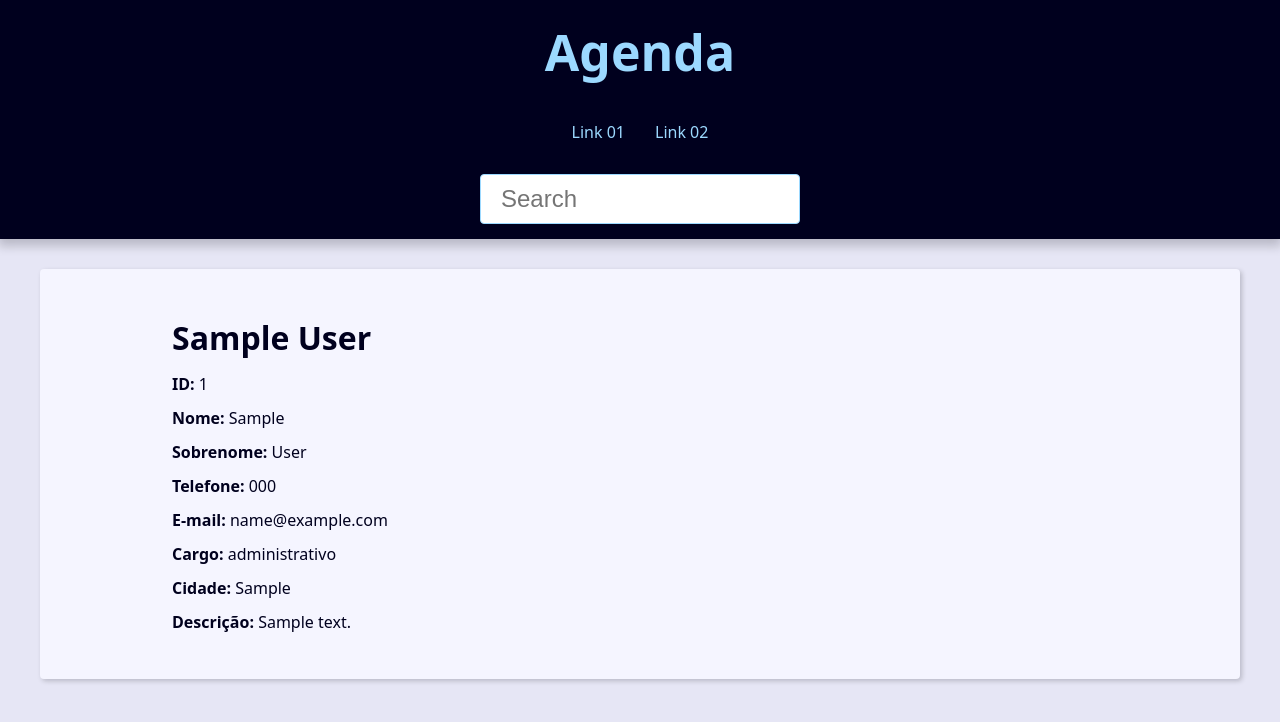
After one commit to LukeRobs/Agenda, a Django app: page /1/ in a window 1280 px wide. The commit adds this page. Shown: the top 722 px of the page. Run offline with Django 4.2, Linux system fonts and the light colour scheme; tables that the repository leaves empty hold one stand-in row (values such as "Sample post").

Commit message:
criação do home, contact e search com pagination

```diff
--- a/base_static/global/css/style.css
+++ b/base_static/global/css/style.css
@@ -1,3 +1,314 @@
-body {
-    background-color: aqua;
-}
+:root {
+    --spacing: 1.5rem;
+    --link-dark-color: rgb(0, 83, 134);
+    --link-light-color: rgb(156, 217, 255);
+    --clr-white: rgb(245, 245, 255);
+    --clr-black: rgb(0, 0, 30);
+    --clr-light-gray: rgb(230, 230, 245);
+    --clr-dark-shadow-5: rgba(0, 0, 10, 5%);
+    --clr-dark-shadow-10: rgba(0, 0, 10, 10%);
+    --clr-dark-shadow-20: rgba(0, 0, 10, 20%);
+    --clr-light-shadow-5: rgba(200, 200, 255, 5%);
+    --clr-light-shadow-10: rgba(200, 200, 255, 10%);
+    --clr-light-shadow-20: rgba(200, 200, 255, 20%);
+    --main-page-width: 120rem;
+    --table-min-width: 60rem;
+    --biggest-font-size: 5rem;
+    --bigger-font-size: 4rem;
+    --big-font-size: 3.2rem;
+    --medium-font-size: 2.4rem;
+    --small-font-size: 1.6rem;
+    --smaller-font-size: 1.4rem;
+    --smallest-font-size: 1.2rem;
+    --transition-fast: 300ms;
+    --transition-medium: 600ms;
+    --transition-slow: 1s;
+    --default-border-radius: 4px;
+  }
+
+  *,
+  *::before,
+  *::after {
+    margin: 0;
+    padding: 0;
+    box-sizing: border-box;
+  }
+
+  html {
+    font-size: 62.5%;
+  }
+
+  body {
+    font-family: system-ui, -apple-system, BlinkMacSystemFont, 'Segoe UI', Roboto,
+      Oxygen, Ubuntu, Cantarell, 'Open Sans', 'Helvetica Neue', sans-serif;
+    line-height: 1.5;
+    font-size: var(--small-font-size);
+    color: var(--clr-black);
+    -webkit-font-smoothing: antialiased;
+    background: var(--clr-light-gray);
+  }
+
+  img,
+  svg {
+    display: block;
+    max-width: 100%;
+  }
+
+  .header {
+    background: var(--clr-black);
+    padding: var(--spacing);
+    box-shadow: 0 5px 10px 2px var(--clr-dark-shadow-20);
+    z-index: 1;
+    position: relative;
+  }
+
+  .header-heading {
+    font-size: var(--biggest-font-size);
+    text-align: center;
+  }
+
+  .header-link {
+    color: var(--link-light-color);
+    text-decoration: none;
+    transition: filter var(--transition-fast) ease-in-out;
+  }
+
+  .header-link:hover {
+    filter: brightness(70%);
+  }
+
+  .menu {
+    margin: var(--spacing);
+  }
+
+  .menu-list {
+    list-style: none;
+    display: flex;
+    justify-content: center;
+    flex-flow: row wrap;
+  }
+
+  .menu-link {
+    display: block;
+    padding: var(--spacing);
+    color: var(--link-light-color);
+    text-decoration: none;
+    transition: background-color var(--transition-fast) ease-in-out;
+    border-radius: var(--default-border-radius);
+  }
+
+  .menu-link:hover {
+    background: var(--clr-light-shadow-10);
+  }
+
+  .content {
+    max-width: var(--main-page-width);
+    margin: calc(var(--spacing) * 2) auto;
+    padding: var(--spacing);
+    background: var(--clr-white);
+    box-shadow: 2px 2px 5px var(--clr-dark-shadow-20);
+    border-radius: var(--default-border-radius);
+  }
+
+  .responsive-table {
+    width: 100%;
+    overflow-x: auto;
+  }
+
+  .contacts-table {
+    width: 100%;
+    min-width: var(--table-min-width);
+    border-collapse: collapse;
+  }
+
+  .table-caption {
+    font-size: var(--medium-font-size);
+    font-weight: bold;
+    padding: var(--spacing);
+  }
+
+  .table-row {
+    text-align: left;
+    text-overflow: ellipsis;
+    transition: background-color var(--transition-fast) ease-in-out;
+  }
+
+  .table-row:nth-of-type(2n) {
+    background: var(--clr-dark-shadow-5);
+  }
+
+  .table-row:not(.table-row-header):hover {
+    background: var(--clr-dark-shadow-10);
+  }
+
+  .table-row-header {
+    background: var(--clr-light-gray);
+    color: var(--clr-black);
+  }
+
+  .table-cel,
+  .table-header {
+    padding: var(--spacing);
+  }
+
+  .table-link {
+    color: var(--link-dark-color);
+    transition: color var(--transition-fast) ease-in-out;
+    text-decoration: none;
+  }
+
+  .table-link:hover {
+    color: var(--clr-black);
+  }
+
+  @media (min-width: 600px) {
+    .single-contact {
+      max-width: 80%;
+      margin: calc(var(--spacing) * 2) auto;
+    }
+  }
+
+  .single-contact h1 {
+    margin: 1rem 0;
+  }
+
+  .single-contact p {
+    margin: 1rem 0;
+  }
+
+  .pagination {
+    margin-top: var(--spacing);
+    display: flex;
+    justify-content: center;
+    padding: calc(var(--spacing) * 0.8);
+    font-size: var(--small-font-size);
+  }
+
+  .pagination .step-links {
+    display: flex;
+    gap: calc(var(--spacing) * 0.8);
+  }
+
+  .pagination .step-links a {
+    color: var(--link-dark-color);
+    transition: color var(--transition-fast) ease-in-out;
+    text-decoration: none;
+    display: block;
+  }
+
+  .search {
+    display: flex;
+    justify-content: center;
+  }
+
+  .search-input {
+    font-size: var(--medium-font-size);
+    padding: 1rem 2rem;
+    width: 100%;
+    max-width: 32rem;
+    border-radius: var(--default-border-radius);
+    border: 1px solid var(--link-light-color);
+  }
+
+  .search-input:focus {
+    box-shadow: 0 0 15px var(--link-light-color);
+  }
+
+  .message {
+    max-width: 600px;
+    margin: var(--spacing) auto;
+    margin-top: calc(var(--spacing) * 2);
+    padding: var(--spacing);
+    text-align: center;
+    border-radius: var(--default-border-radius);
+    font-size: var(--smaller-font-size);
+  }
+
+  .message.success {
+    background: rgba(0, 255, 0, 0.3);
+    border: 1px solid rgba(0, 255, 0, 90%);
+  }
+
+  .message.error {
+    background: rgba(255, 0, 0, 0.3);
+    border: 1px solid rgba(255, 0, 0, 90%);
+  }
+
+  .message.warning {
+    background: rgba(255, 255, 0, 0.3);
+    border: 1px solid rgba(255, 255, 0, 90%);
+  }
+
+  .form-wrapper {
+    max-width: 60rem;
+    margin: var(--spacing) auto;
+  }
+
+  .form-content {
+    margin: var(--spacing) 0;
+  }
+
+  .form-group {
+    display: flex;
+    flex-direction: column;
+    padding-bottom: var(--spacing);
+  }
+  .errorlist {
+    list-style: none;
+    font-size: var(--smaller-font-size);
+    color: tomato;
+  }
+  .errorlist.nonfield {
+    color: inherit;
+  }
+
+  .form-group p {
+    margin: 1em 0;
+  }
+
+  .form-group .help-text,
+  .form-group .help-text ~ ul {
+    margin: 0;
+    font-size: var(--smallest-font-size);
+    list-style: none;
+  }
+
+  .form-group input,
+  .form-group textarea,
+  .form-group select {
+    padding: 1rem;
+    border-radius: var(--default-border-radius);
+    border: 1px solid var(--link-dark-color);
+  }
+
+  .form-group input:focus,
+  .form-group textarea:focus,
+  .form-group select:focus {
+    outline: none;
+    box-shadow: 0 0 5px var(--link-dark-color);
+  }
+
+  .form-group label {
+    font-size: var(--smaller-font-size);
+  }
+
+  .btn {
+    background-color: var(--link-dark-color);
+    color: var(--clr-white);
+    font-weight: bold;
+    border: none;
+    padding: 1rem 2rem;
+    border-radius: var(--default-border-radius);
+    cursor: pointer;
+    transition: filter var(--transition-fast) ease-in-out;
+  }
+
+  .btn:hover {
+    filter: brightness(90%);
+  }
+
+  .btn:focus,
+  .btn:active {
+    filter: brightness(80%);
+    box-shadow: 0 0 5px var(--link-dark-color);
+  }
--- a/base_template/global/base.html
+++ b/base_template/global/base.html
@@ -1,14 +1,64 @@
 {% load static %}
 <!DOCTYPE html>
 <html lang="en">
+
 <head>
     <meta charset="UTF-8">
     <meta http-equiv="X-UA-Compatible" content="IE=edge">
     <meta name="viewport" content="width=device-width, initial-scale=1.0">
-    <title>Document</title>
+    <title>Agenda</title>
     <link rel="stylesheet" href="{% static 'global/css/style.css' %}">
 </head>
+
 <body>
-    <h1>pegou!</h1>
+
+    <header class="header">
+        <h1 class="header-heading">
+            <a href="{% url 'contact:index' %}" class="header-link">
+                Agenda
+            </a>
+        </h1>
+
+        <nav class="menu">
+            <ul class="menu-list">
+                <li class="menu-item">
+                    <a href="" class="menu-link">Link 01</a>
+                </li>
+                <li class="menu-item">
+                    <a href="" class="menu-link">Link 02</a>
+                </li>
+            </ul>
+        </nav>
+        <div class="search">
+            <form action="{% url 'contact:search' %}" method="GET">
+                <input type="text" class="search-input" placeholder="Search" id="search" name="q">
+            </form>
+        </div>
+    </header>
+    <main class="content">
+        {% block content %}
+
+        {% endblock content %}
+        {% if page_obj %}
+            <div class="pagination">
+                <span class="step-links">
+                    {% if page_obj.has_previous %}
+                    <a href="?page=1&q={{ request.GET.q.strip }}">&laquo; first</a>
+                    <a href="?page={{ page_obj.previous_page_number }}&q={{ request.GET.q.strip }}">previous</a>
+                    {% endif %}
+
+                    <span class="current">
+                        Page {{ page_obj.number }} of {{ page_obj.paginator.num_pages }}.
+                    </span>
+
+                    {% if page_obj.has_next %}
+                    <a href="?page={{ page_obj.next_page_number }}&q={{ request.GET.q.strip }}">next</a>
+                    <a href="?page={{ page_obj.paginator.num_pages }}&q={{ request.GET.q.strip }}">last &raquo;</a>
+                    {% endif %}
+                </span>
+            </div>
+        {% endif %}
+    </main>
 </body>
+
 </html>
--- /dev/null
+++ b/contact/templates/contact/contact.html
@@ -0,0 +1,18 @@
+{% extends 'global/base.html' %}
+
+{% block content %}
+    <div class="single-contact">
+        <h1 class="single-contact-name">
+            {{ contact.first_name }} {{ contact.last_name }}
+        </h1>
+
+        <p><b>ID:</b> {{ contact.id }}</p>
+        <p><b>Nome:</b> {{ contact.first_name }}</p>
+        <p><b>Sobrenome:</b> {{ contact.last_name }}</p>
+        <p><b>Telefone:</b> {{ contact.phone }}</p>
+        <p><b>E-mail:</b> {{ contact.email }}</p>
+        <p><b>Cargo:</b> {{ contact.office }}</p>
+        <p><b>Cidade:</b> {{ contact.city }}</p>
+        <p><b>Descrição:</b> {{ contact.description }}</p>
+    </div>
+{% endblock content %}
--- a/contact/urls.py
+++ b/contact/urls.py
@@ -2,8 +2,10 @@
 from django.urls import path
 from contact import views
 
+app_name = 'contact'
 
 urlpatterns = [
+    path('search/', views.search, name='search'),
+    path('<int:contact_id>/', views.Contact, name='contact'),
     path('', views.index, name='index' ),
-
 ]
--- a/contact/views.py
+++ b/contact/views.py
@@ -1,4 +1,54 @@
+from django.core.paginator import Paginator
 from django.shortcuts import render
+from django.shortcuts import get_object_or_404,redirect, render
+from django.db.models import Q
+from contact.models import contact
 
 def index(request):
-    return render(request, 'contact/index.html')
+    contacts = contact.objects.all().order_by('-id')
+
+    paginator = Paginator(contacts, 10)
+    page_number = request.GET.get("page")
+    page_obj = paginator.get_page(page_number)
+
+    context = {
+        'page_obj': page_obj,
+        }
+
+    return render(request, 'contact/index.html', context)
+
+def Contact(request, contact_id):
+    single_contact = get_object_or_404(contact, pk=contact_id)
+
+    context = {
+        'contact': single_contact,
+    }
+
+    return render(request, 'contact/contact.html', context)
+
+def search(request):
+    search_value = request.GET.get('q', '').strip()
+
+    if search_value == '':
+        return redirect('contact:index')
+
+    contacts = contact.objects \
+        .filter(
+            Q(first_name__icontains=search_value) |
+            Q(last_name__icontains=search_value) |
+            Q(phone__icontains=search_value) |
+            Q(email__icontains=search_value) |
+            Q(office__icontains=search_value) |
+            Q(city__icontains=search_value)
+        )\
+        .order_by('-id')
+
+    paginator = Paginator(contacts, 10)
+    page_number = request.GET.get("page")
+    page_obj = paginator.get_page(page_number)
+
+    context = {
+        'page_obj': page_obj,
+        }
+
+    return render(request, 'contact/index.html', context)
```
Also changed, not shown: contact/templates/contact/index.html (+60 -0 lines), utils/create_contacts.py (added, +47 -0 lines).
